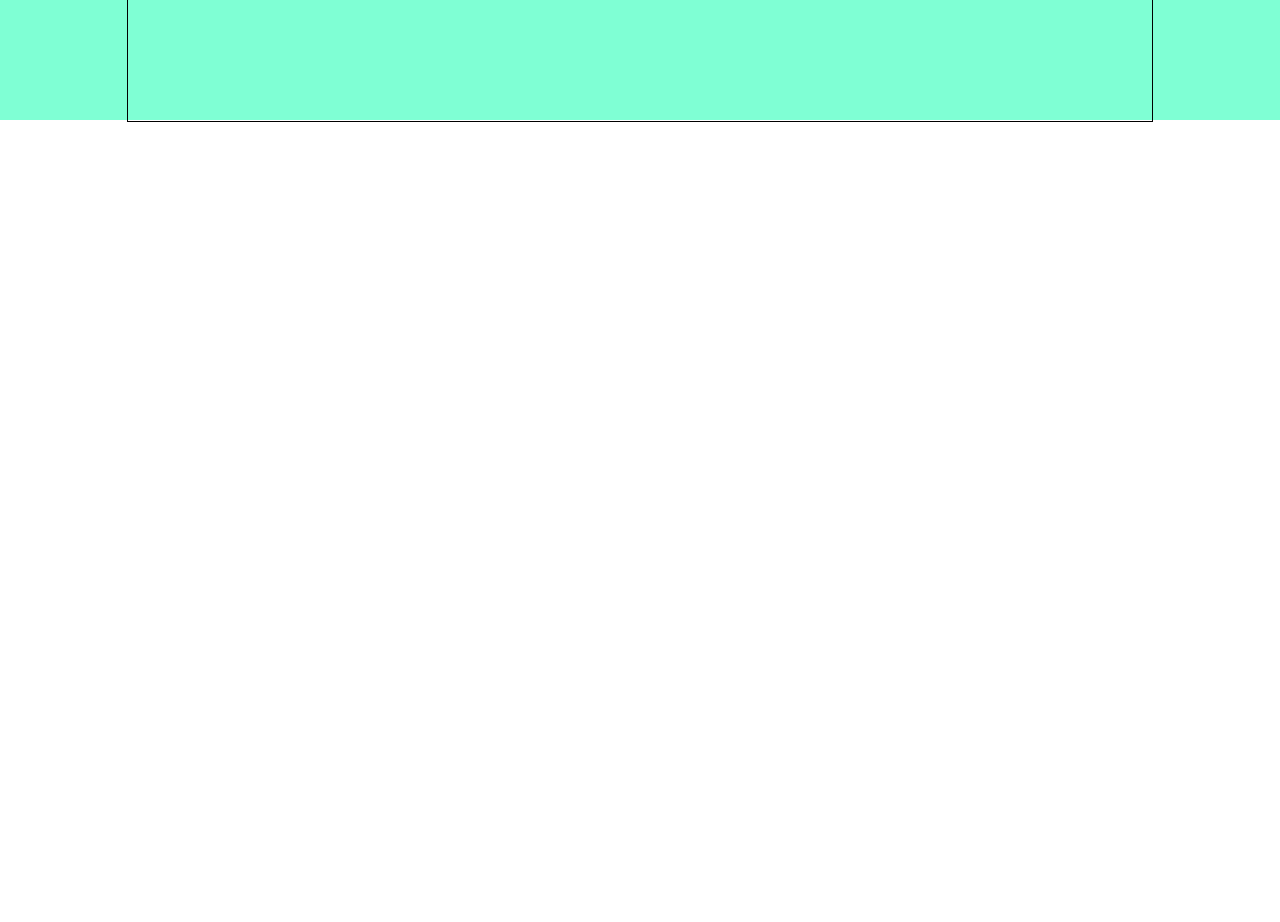
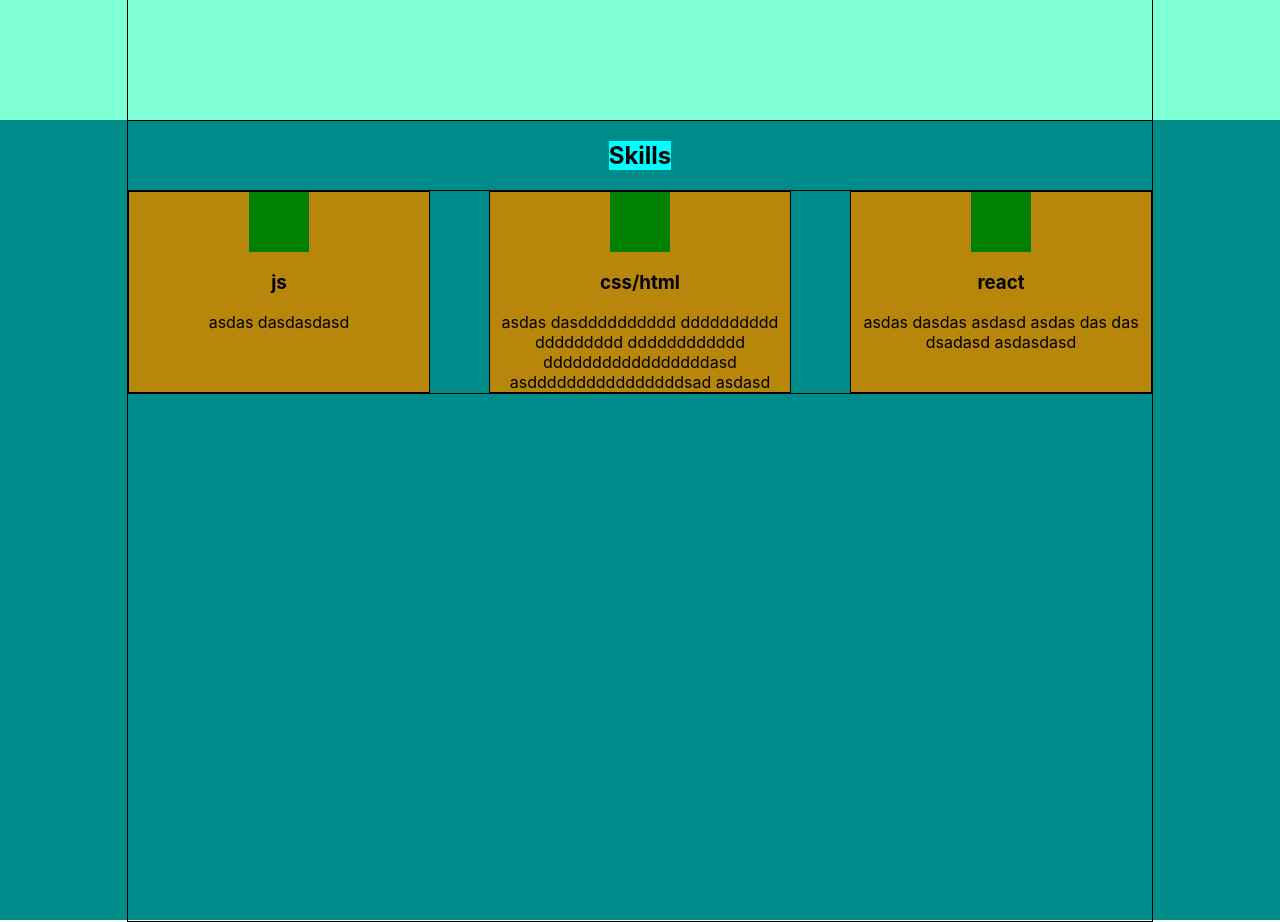
Before and after one commit to mr-Freeman-S/portfolio, a React (Create React App) app: page /#/ in a window 1280 px wide. Shown: the part 760-1682 px from the top of the page. Before the commit the page ends 882 px from the top, so only its background shows below. Built offline with nearby package versions, Linux system fonts and the light colour scheme.

Commit message:
add my skills block

```diff
--- a/src/App.js
+++ b/src/App.js
@@ -1,12 +1,14 @@
 import './App.css';
 import Header from "./components/Header/Header";
 import AboutMe from "./components/aboutMe/AboutMe";
+import Skills from "./components/skills/Skills";
 
 function App() {
     return (
         <div className="App">
             <Header/>
             <AboutMe/>
+            <Skills/>
         </div>
     );
 }
--- /dev/null
+++ b/src/components/skills/Skills.js
@@ -0,0 +1,21 @@
+import React from 'react';
+import style from './Skills.module.css'
+import styleContainer from "../../common/styles/Container.module.css";
+import Skill from "./skill/Skill";
+
+const Skills = () => {
+    return (
+        <div className={style.wrapper}>
+            <div className={`${styleContainer.wrapper} ${style.container}`}>
+                <h2 className={style.title}>Skills</h2>
+                <div className={style.skills}>
+                    <Skill title={"js"} description={'asdas dasdasdasd'}/>
+                    <Skill title={"css/html"} description={'asdas dasdddddddddd dddddddddd ddddddddd dddddddddddd dddddddddddddddddasd asddddddddddddddddsad asdasd'}/>
+                    <Skill title={"react"} description={'asdas dasdas asdasd asdas das das dsadasd asdasdasd'}  />
+                </div>
+            </div>
+        </div>
+    );
+};
+
+export default Skills;
--- /dev/null
+++ b/src/components/skills/Skills.module.css
@@ -0,0 +1,20 @@
+.wrapper {
+    height: 100vh;
+    background-color: darkcyan;
+}
+.container {
+    flex-direction: column;
+    justify-content: flex-start;
+}
+.title {
+    background-color: aqua;
+
+}
+
+.skills {
+    border: 1px solid;
+    width: 100%;
+    display: flex;
+    justify-content: space-between;
+    flex-wrap: wrap;
+}
--- /dev/null
+++ b/src/components/skills/skill/Skill.js
@@ -0,0 +1,14 @@
+import React from 'react';
+import style from './Skill.module.css'
+
+const Skill = (props) => {
+    return (
+        <div className={style.wrapper}>
+            <div className={style.icon}></div>
+            <h3 className={style.title}>{props.title}</h3>
+            <span className={style.description}>{props.description}</span>
+        </div>
+    );
+};
+
+export default Skill;
--- /dev/null
+++ b/src/components/skills/skill/Skill.module.css
@@ -0,0 +1,23 @@
+.wrapper {
+    width: 300px;
+    border: 1px solid;
+    background-color: darkgoldenrod;
+    display: flex;
+    flex-direction: column;
+    align-items: center;
+    text-align: center;
+}
+
+.icon {
+    height: 60px;
+    width: 60px;
+    background-color: green;
+}
+
+.title {
+
+}
+
+.description {
+
+}
```
